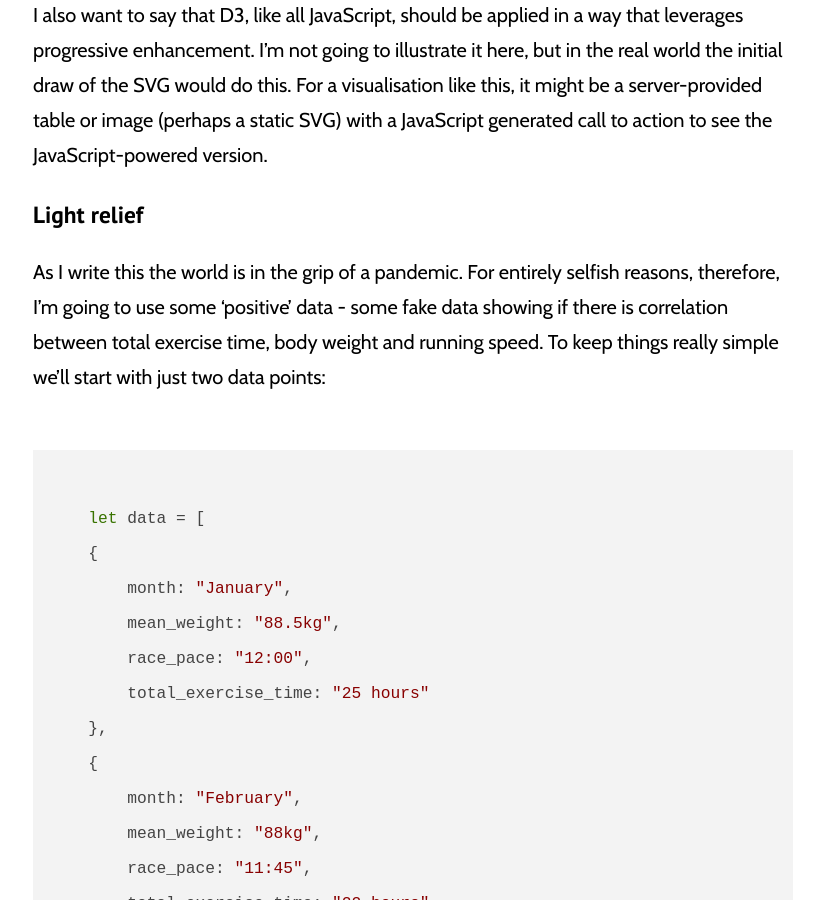
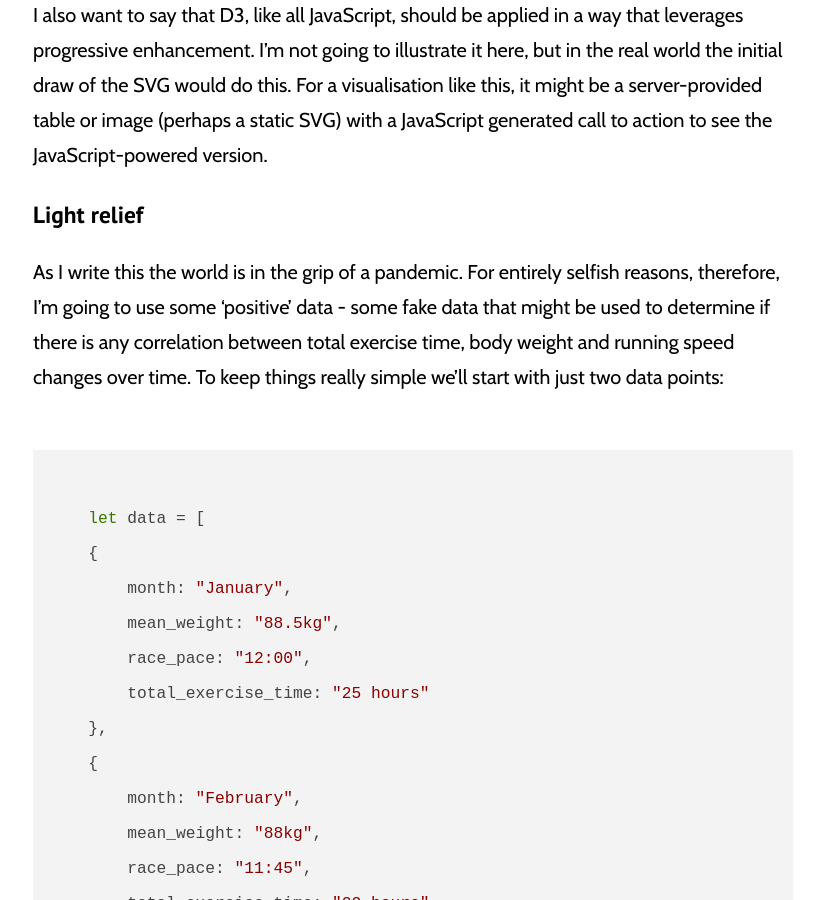
Before and after one commit to gtvj/gtvj.github.io, a Jekyll site: the page built from _posts/2020-04-03-d3-visualisation-walkthrough.md, in a window 1280 px wide and 900 px high, scrolled down 1553 px. Shown: the whole window, without its empty margins (227-1040 px from the left). Built offline with Jekyll 4.4.1, drawn with Linux system fonts in a browser that asks for light colours; nearby versions of some CDN libraries.

Commit message:
Clarify what the fake visualisation data is

```diff
--- a/_posts/2020-04-03-d3-visualisation-walkthrough.md
+++ b/_posts/2020-04-03-d3-visualisation-walkthrough.md
@@ -29,7 +29,7 @@ I also want to say that D3, like all JavaScript, should be applied in a way that
 
 ### Light relief
 
-As I write this the world is in the grip of a pandemic. For entirely selfish reasons, therefore, I'm going to use some 'positive' data - some fake data showing if there is correlation between total exercise time, body weight and running speed. To keep things really simple we'll start with just two data points:
+As I write this the world is in the grip of a pandemic. For entirely selfish reasons, therefore, I'm going to use some 'positive' data - some fake data that might be used to determine if there is any correlation between total exercise time, body weight and running speed changes over time. To keep things really simple we'll start with just two data points:
 
 <pre>
     <code>
```
